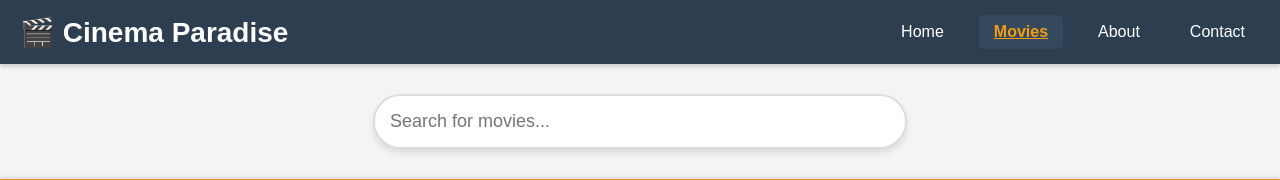
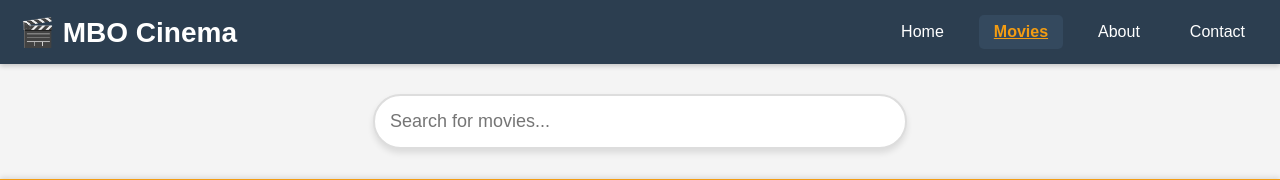
Before and after one commit to 6036046/Alaa-oop, a PHP site: page /movies.php in a window 1280 px wide. Shown: the top 180 px of the page. Run offline with PHP 8.4, Linux system fonts and the light colour scheme; some libraries are stand-ins or nearby versions.

Commit message:
update 4

```diff
--- a/movies.php
+++ b/movies.php
@@ -3,12 +3,12 @@
 <head>
     <meta charset="UTF-8">
     <meta name="viewport" content="width=device-width, initial-scale=1.0">
-    <title>Movies - Cinema Paradise</title>
+    <title>Movies - MBO Cinema</title>
     <link rel="stylesheet" href="style.css">
 </head>
 <body>
     <header class="header">
-        <div class="logo">🎬 Cinema Paradise</div>
+        <div class="logo">🎬 MBO Cinema</div>
         <nav class="navbar">
             <a href="home.php">Home</a>
             <a href="movies.php" class="active">Movies</a>
```
